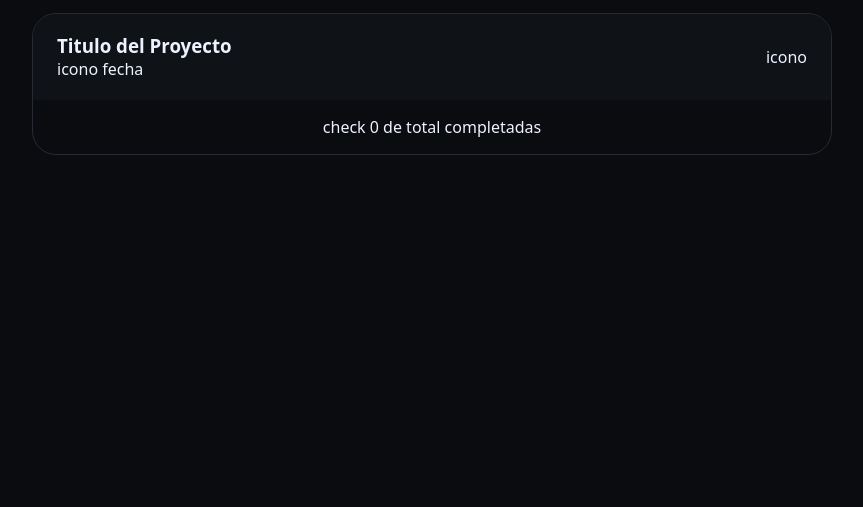
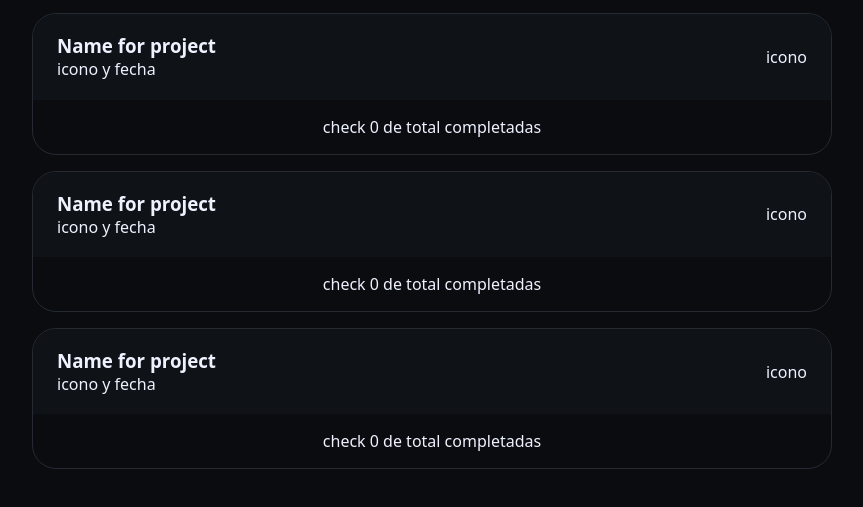
Before and after one commit to Jgnez00/challenge, a website built with Vite: page projects/task_manager/index.html in a window 1280 px wide. Shown: the part 57-564 px from the top of the page, without its empty margins (208-1071 px from the left). Built offline with nearby package versions, Linux system fonts and the light colour scheme.

Commit message:
feat: Render project list in DOM

```diff
--- a/projects/task_manager/index.html
+++ b/projects/task_manager/index.html
@@ -6,7 +6,7 @@
         <title>Task_manager</title>
     </head>
     <body>
-        <div id="app" class="container"></div>
+        <div id="app"></div>
         <script type="module" src="./src/main.js"></script>
     </body>
 </html>
--- a/projects/task_manager/src/main.js
+++ b/projects/task_manager/src/main.js
@@ -1,22 +1,47 @@
 import './style.css';
+import { projects } from './mocks.js';
 
 
 document.getElementById('app').innerHTML = `
-    <h1>Proyectos</h1>
-
-    <main class="project">
-        <section class="project-card">
-            <header class="card-header">
-                <div>
-                    <h3>Titulo del Proyecto</h3>
-                    <span>icono fecha</span>
-                </div>
-                <span>icono</span>
-            </header>
-
-            <footer class="card-footer">
-                check 0 de total completadas
-            </footer>
-        </section>
+    <main class="container">
+        <h1>Proyectos</h1>
+        <ul id="projects" class="project-list"></ul>
     </main>
 `;
+
+const list_projectsE = document.getElementById('projects');
+
+
+(function lists () {
+    projects.forEach(project => {
+        const li = document.createElement('li');
+        const div = document.createElement('div');
+        const card_header = document.createElement('div');
+        const card_footer = document.createElement('div');
+        const span = document.createElement('span');
+        const spanIcon = document.createElement('span');
+        const h3 = document.createElement('h3');
+
+        h3.textContent = project.name;
+        span.textContent = 'icono y fecha';
+        spanIcon.textContent = 'icono';
+        card_footer.textContent = 'check 0 de total completadas';
+        card_footer.classList.add('card-footer');
+
+        div.appendChild(h3);
+        div.appendChild(span);
+
+        card_header.appendChild(div);
+        card_header.appendChild(spanIcon);
+        card_header.classList.add('card-header');
+
+
+        li.appendChild(card_header);
+        li.appendChild(card_footer);
+        li.classList.add('card');
+
+
+        list_projectsE.appendChild(li);
+        list_projectsE.classList.add('project-card');
+    });
+})()
--- /dev/null
+++ b/projects/task_manager/src/mocks.js
@@ -0,0 +1,32 @@
+export const projects = [
+    {
+        id: 1,
+        name: 'Name for project',
+        dueDate: "",
+        tasks: [
+            { id: 1, name: 'Task 1', priority: 'hight', completed: false },
+            { id: 2, name: 'Task 2', priority: 'low', completed: false },
+            { id: 3, name: 'Task 3', priority: 'medium', completed: false },
+        ]
+    },
+    {
+        id: 2,
+        name: 'Name for project',
+        dueDate: "",
+        tasks: [
+            { id: 4, name: 'Task 4', priority: 'hight', completed: false },
+            { id: 5, name: 'Task 5', priority: 'low', completed: false },
+            { id: 6, name: 'Task 6', priority: 'medium', completed: false },
+        ]
+    },
+    {
+        id: 3,
+        name: 'Name for project',
+        dueDate: "",
+        tasks: [
+            { id: 7, name: 'Task 7', priority: 'hight', completed: false },
+            { id: 8, name: 'Task 8', priority: 'low', completed: false },
+            { id: 9, name: 'Task 9', priority: 'medium', completed: false },
+        ]
+    }
+]
--- a/projects/task_manager/src/style.css
+++ b/projects/task_manager/src/style.css
@@ -28,19 +28,19 @@ body {
     padding-top: 0.7rem;
 }
 
-.project {
+.project-list {
+    transition: all 0.2s;
     display: flex;
     flex-direction: column;
-    gap: 20px;
+    gap: 1rem;
 }
 
-.project-card {
+.card {
     border-radius:1.5rem;
     border: 1px solid var(--border-color);
     overflow: hidden;
-    transition: all 0.2s;
+    user-select: none;
 }
-
 
 .card-header {
     padding: 1.2rem 1.5rem;
@@ -49,7 +49,6 @@ body {
     display: flex;
     justify-content: space-between;
     align-items: center;
-    user-select: none;
 }
 
 .card-header:hover {
@@ -65,3 +64,9 @@ body {
 h1, h3 {
     margin: 0
 }
+
+ul {
+    list-style: none;
+    margin: 0;
+    padding: 0;
+}
```
